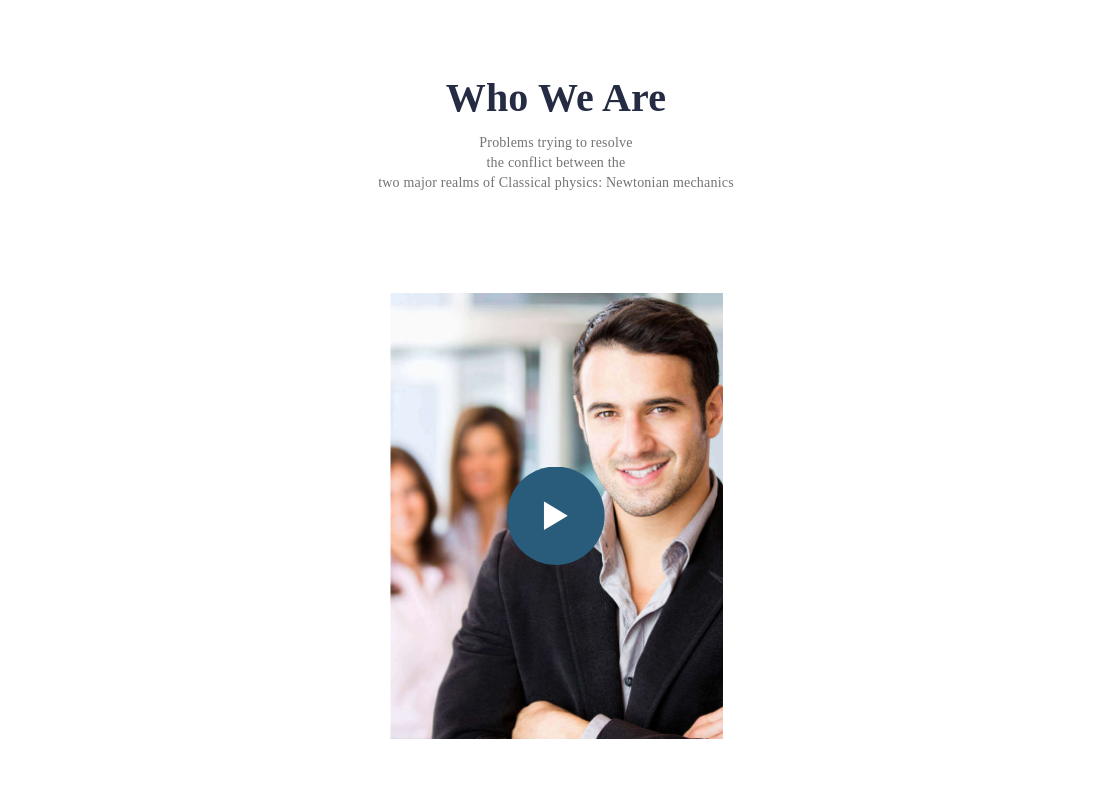
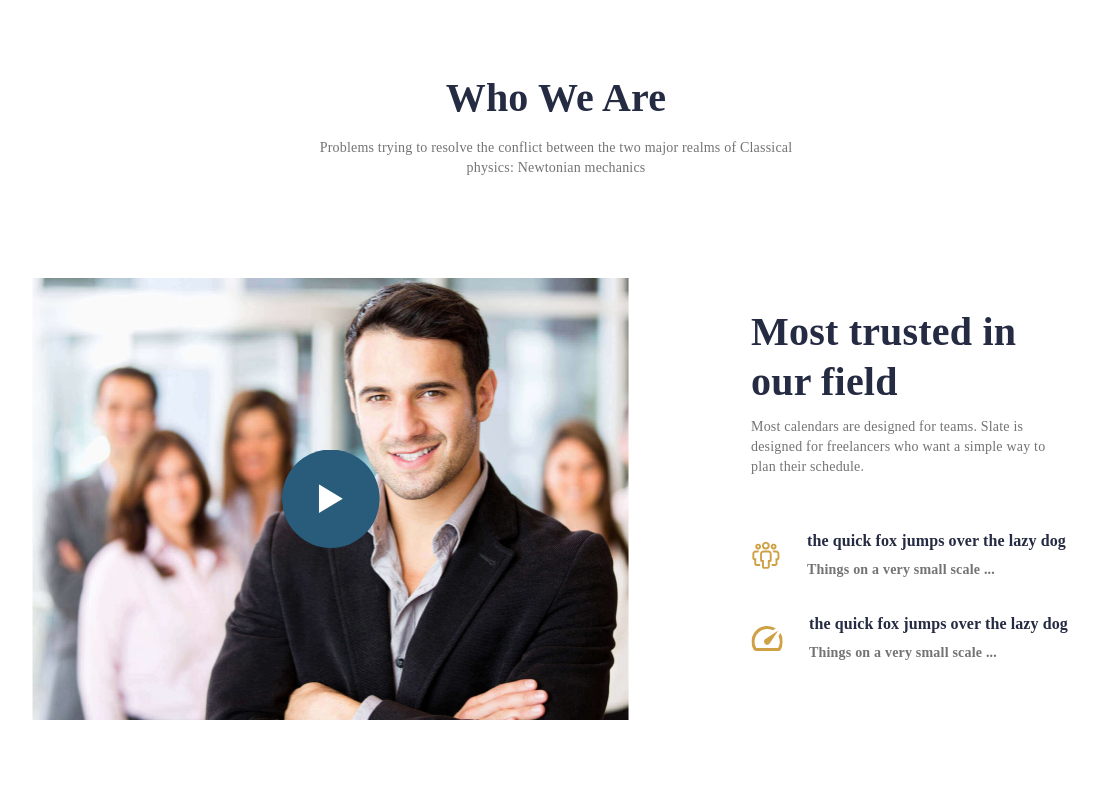
Before and after one commit to lemdorot/Legalide, a website: page src/html/index.html in a window 1536 px wide. Shown: the part 2040-2831 px from the top of the page, without its empty margins (212-1311 px from the left). Drawn offline with nearby package versions, Linux system fonts and the light colour scheme; files that its build step writes are made by us from their sources; files whose address does not match are found by name; a web font is replaced by a local one.

Commit message:
Стилизация блока about десктопной версии

```diff
--- a/src/html/index.html
+++ b/src/html/index.html
@@ -118,12 +118,17 @@
             <h2 class="about_title">Who We Are</h2>
             <p class="about_desc">Problems trying to resolve <br> the conflict between the <br> two major realms of Classical physics: Newtonian mechanics
             </p>
+            <div class="about_wrapper">
                 <div class="about_video-wrapper">
+                    <picture>
+                        <source media="(min-width: 1440px)" srcset="../img/video-img-desktop.jpg">
                         <img src="../img/video-img.jpg" width="333" height="442" alt="Preview Video About" class="about_video">
+                    </picture>
                     <button class="about_video-button">
                         <img src="../img/button-video.svg" alt="Play video" class="about_video-button-image">
                     </button>
                 </div>
+                <div class="about_desc-wrapper">
                     <h3 class="about_subtitle">Most trusted in our field</h3>
                     <p class="about_text">Most calendars are designed for teams. Slate is designed for freelancers who want a simple way to plan their schedule.</p>
                     <ul class="about_slogans slogans">
@@ -144,6 +149,8 @@
                             </div>
                         </li>
                     </ul>
+                </div>
+            </div>
         </section>
         <section class="clients container">
             <ul class="clients_list">
--- a/src/sass/blocks/about.sass
+++ b/src/sass/blocks/about.sass
@@ -60,3 +60,26 @@
     border-radius: 50%
     border: none
     background-color: rgba(255, 255, 255, 0)
+
+@media (min-width: 1440px)
+    .about_title
+        margin-bottom: 15px
+
+    .about_desc
+        padding: 0 440px
+
+        br
+            display: none
+
+    .about_video
+        width: 597px
+        height: 442px
+
+    .about_wrapper
+        display: flex
+        padding: 0 154px
+
+    .about_desc-wrapper
+        width: 43%
+        padding-left: 122px
+        padding-top: 29px
```
Also changed, not shown: src/img/video-img-desktop.jpg (added). Lines whose indentation alone changed are shown as unchanged.
